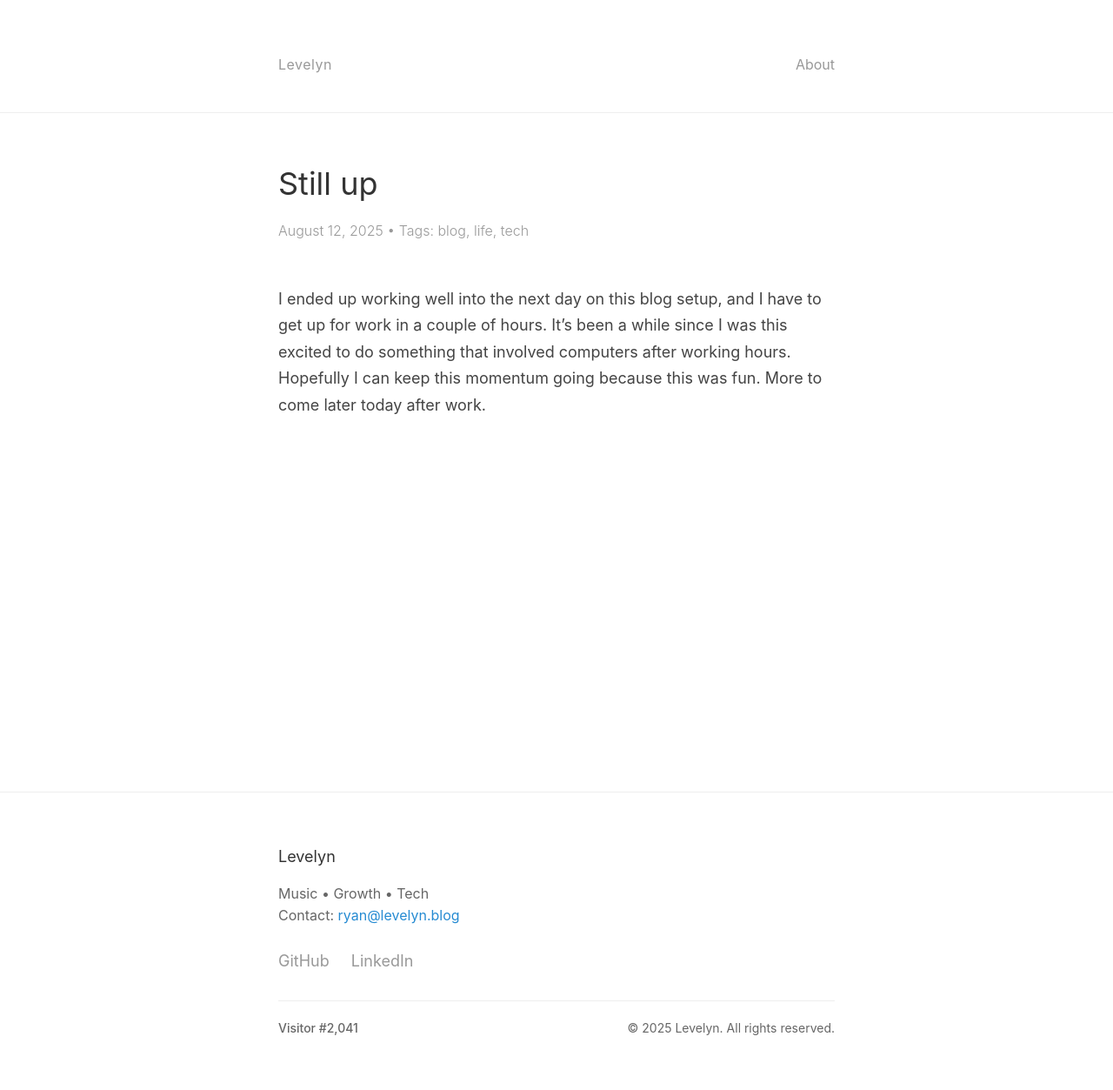
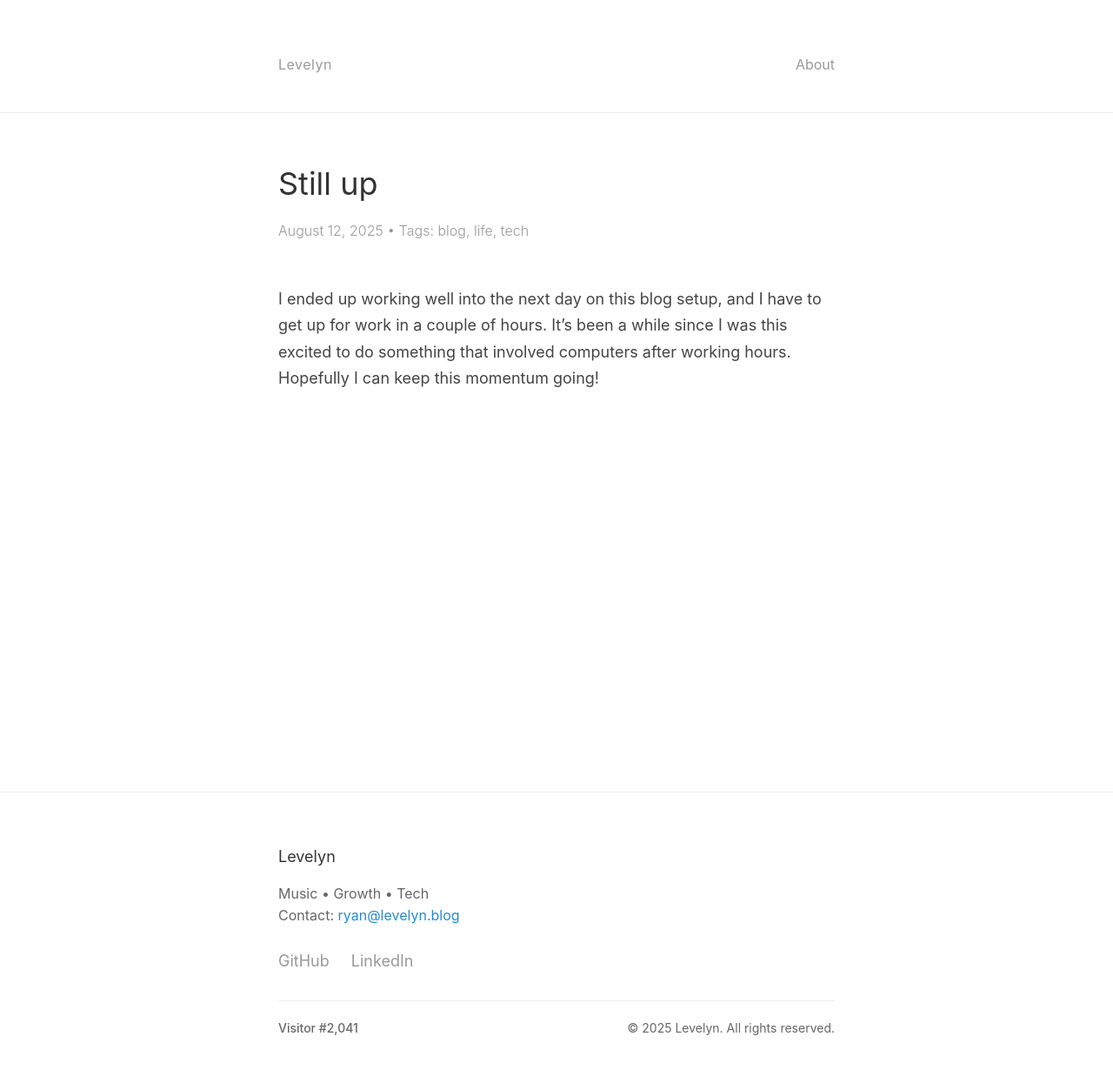
Before and after one commit to talemache/talemache.github.io, a Jekyll site: the page built from _posts/2025-08-12-still-going-strong.md, in a window 1280 px wide. Shown: the whole page at 87% size. Built offline with Jekyll 4.4.1, drawn with Linux system fonts in a browser that asks for light colours.

Commit message:
blog fix 2

```diff
--- a/_posts/2025-08-12-still-going-strong.md
+++ b/_posts/2025-08-12-still-going-strong.md
@@ -7,4 +7,4 @@ excerpt: "Need to sleep."
 ---
 
 I ended up working well into the next day on this blog setup, and I have to get up for work in a couple of hours. It's been a while since I was this excited to do something that involved computers after working hours.
-Hopefully I can keep this momentum going because this was fun. More to come later today after work.
+Hopefully I can keep this momentum going!
```
